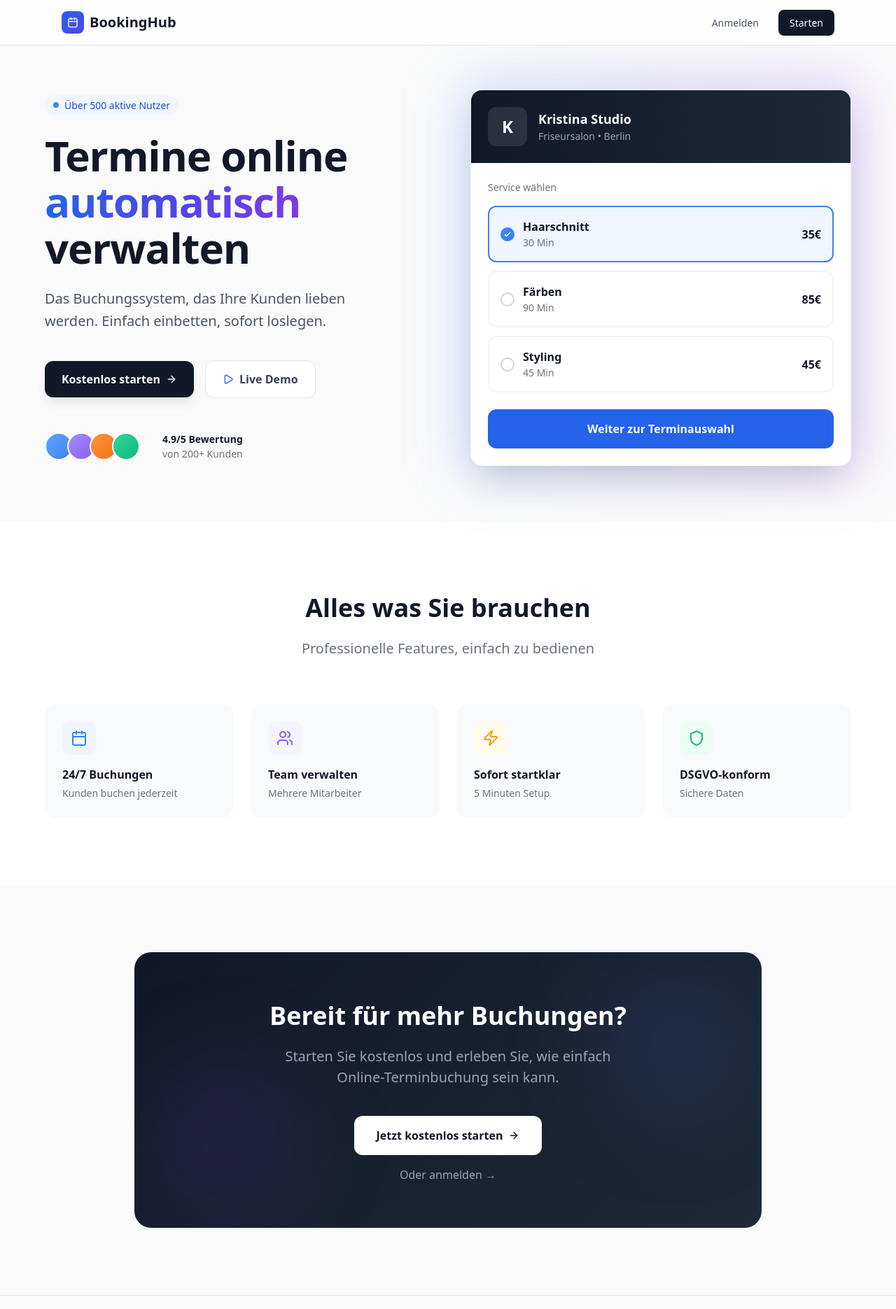
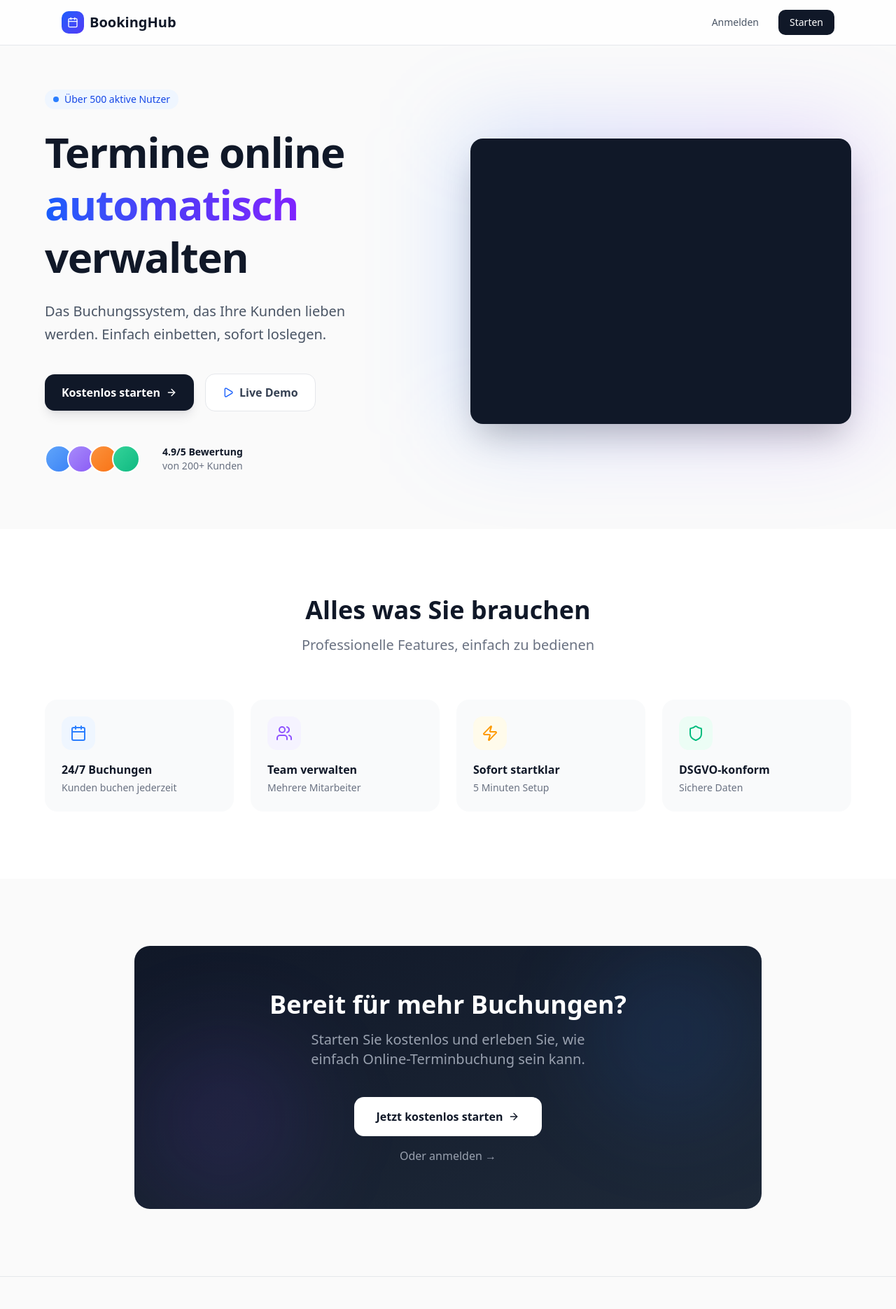
Before and after one commit to maximnechay/booking-hub, a Next.js app: page / in a window 1280 px wide. Shown: the top 1871 px of the page at 70% size. Built offline with nearby package versions, Linux system fonts and the light colour scheme.

Commit message:
feat(landing): refresh homepage layout

```diff
--- a/app/globals.css
+++ b/app/globals.css
@@ -119,6 +119,7 @@
   * {
     @apply border-border outline-ring/50;
   }
+
   body {
     @apply bg-background text-foreground;
   }
--- a/app/page.tsx
+++ b/app/page.tsx
@@ -1,59 +1,23 @@
-'use client'
-
 import Link from 'next/link'
 import { Calendar, Users, Zap, Shield, ArrowRight, Play } from 'lucide-react'
-import { useState } from 'react'
 
 export default function Home() {
-  const [selectedService, setSelectedService] = useState(0)
-
-  const services = [
-    { name: 'Haarschnitt', duration: '30 Min', price: '35€' },
-    { name: 'Färben', duration: '90 Min', price: '85€' },
-    { name: 'Styling', duration: '45 Min', price: '45€' },
-  ]
-
   return (
-    <div style={{ minHeight: '100vh', background: '#fafafa' }}>
+    <div className="min-h-screen bg-[#fafafa]">
       {/* Nav */}
-      <nav style={{
-        position: 'fixed',
-        top: 0,
-        left: 0,
-        right: 0,
-        zIndex: 50,
-        background: 'rgba(255,255,255,0.8)',
-        backdropFilter: 'blur(20px)',
-        borderBottom: '1px solid #e5e7eb'
-      }}>
-        <div style={{ maxWidth: '1152px', margin: '0 auto', padding: '0 24px', height: '64px', display: 'flex', alignItems: 'center', justifyContent: 'space-between' }}>
-          <Link href="/" style={{ display: 'flex', alignItems: 'center', gap: '8px', textDecoration: 'none' }}>
-            <div style={{
-              width: '32px',
-              height: '32px',
-              borderRadius: '8px',
-              background: 'linear-gradient(135deg, #2563eb 0%, #4f46e5 100%)',
-              display: 'flex',
-              alignItems: 'center',
-              justifyContent: 'center'
-            }}>
-              <Calendar style={{ width: '16px', height: '16px', color: 'white' }} />
+      <nav className="fixed top-0 left-0 right-0 z-50 bg-white/80 backdrop-blur-xl border-b border-gray-200">
+        <div className="max-w-6xl mx-auto px-6 h-16 flex items-center justify-between">
+          <Link href="/" className="flex items-center gap-2">
+            <div className="w-8 h-8 rounded-lg bg-gradient-to-br from-blue-600 to-indigo-600 flex items-center justify-center">
+              <Calendar className="w-4 h-4 text-white" />
             </div>
-            <span style={{ fontWeight: 700, fontSize: '20px', color: '#111827' }}>BookingHub</span>
+            <span className="font-bold text-xl text-gray-900">BookingHub</span>
           </Link>
-          <div style={{ display: 'flex', alignItems: 'center', gap: '12px' }}>
-            <Link href="/login" style={{ fontSize: '14px', fontWeight: 500, color: '#4b5563', padding: '8px 16px', textDecoration: 'none' }}>
+          <div className="flex items-center gap-3">
+            <Link href="/login" className="text-sm font-medium text-gray-600 px-4 py-2">
               Anmelden
             </Link>
-            <Link href="/register" style={{
-              fontSize: '14px',
-              fontWeight: 500,
-              color: 'white',
-              background: '#111827',
-              padding: '8px 16px',
-              borderRadius: '8px',
-              textDecoration: 'none'
-            }}>
+            <Link href="/register" className="text-sm font-medium text-white bg-gray-900 px-4 py-2 rounded-lg">
               Starten
             </Link>
           </div>
@@ -61,216 +25,82 @@ export default function Home() {
       </nav>
 
       {/* Hero */}
-      <section style={{ paddingTop: '128px', paddingBottom: '80px', paddingLeft: '24px', paddingRight: '24px' }}>
-        <div style={{ maxWidth: '1152px', margin: '0 auto' }}>
-          <div style={{ display: 'grid', gridTemplateColumns: 'repeat(2, 1fr)', gap: '64px', alignItems: 'center' }}>
+      <section className="pt-32 pb-20 px-6">
+        <div className="max-w-6xl mx-auto">
+          <div className="grid grid-cols-1 lg:grid-cols-2 gap-12 lg:gap-16 items-center">
             {/* Left */}
             <div>
-              <div style={{
-                display: 'inline-flex',
-                alignItems: 'center',
-                gap: '8px',
-                background: '#eff6ff',
-                color: '#1d4ed8',
-                padding: '4px 12px',
-                borderRadius: '9999px',
-                fontSize: '14px',
-                fontWeight: 500,
-                marginBottom: '24px'
-              }}>
-                <span style={{ width: '8px', height: '8px', background: '#3b82f6', borderRadius: '50%' }}></span>
+              <div className="inline-flex items-center gap-2 bg-blue-50 text-blue-700 px-3 py-1 rounded-full text-sm font-medium mb-6">
+                <span className="w-2 h-2 bg-blue-500 rounded-full"></span>
                 Über 500 aktive Nutzer
               </div>
 
-              <h1 style={{ fontSize: '60px', fontWeight: 700, color: '#111827', lineHeight: 1.1, letterSpacing: '-0.02em' }}>
+              <h1 className="text-4xl sm:text-5xl lg:text-6xl font-bold text-gray-900 leading-tight tracking-tight">
                 Termine online
                 <br />
-                <span style={{
-                  background: 'linear-gradient(90deg, #2563eb 0%, #4f46e5 50%, #7c3aed 100%)',
-                  WebkitBackgroundClip: 'text',
-                  WebkitTextFillColor: 'transparent',
-                  backgroundClip: 'text'
-                }}>
+                <span className="bg-gradient-to-r from-blue-600 via-indigo-600 to-violet-600 bg-clip-text text-transparent">
                   automatisch
                 </span>
                 <br />
                 verwalten
               </h1>
 
-              <p style={{ marginTop: '24px', fontSize: '20px', color: '#4b5563', lineHeight: 1.6, maxWidth: '480px' }}>
+              <p className="mt-6 text-lg sm:text-xl text-gray-600 leading-relaxed max-w-md">
                 Das Buchungssystem, das Ihre Kunden lieben werden.
                 Einfach einbetten, sofort loslegen.
               </p>
 
-              <div style={{ marginTop: '40px', display: 'flex', flexWrap: 'wrap', alignItems: 'center', gap: '16px' }}>
+              <div className="mt-10 flex flex-wrap items-center gap-4">
                 <Link
                   href="/register"
-                  style={{
-                    display: 'inline-flex',
-                    alignItems: 'center',
-                    gap: '8px',
-                    background: '#111827',
-                    color: 'white',
-                    padding: '14px 24px',
-                    borderRadius: '12px',
-                    fontWeight: 600,
-                    textDecoration: 'none',
-                    boxShadow: '0 10px 15px -3px rgba(0,0,0,0.1)'
-                  }}
+                  className="inline-flex items-center gap-2 bg-gray-900 text-white px-6 py-3.5 rounded-xl font-semibold shadow-lg shadow-gray-900/10"
                 >
                   Kostenlos starten
-                  <ArrowRight style={{ width: '16px', height: '16px' }} />
+                  <ArrowRight className="w-4 h-4" />
                 </Link>
                 <Link
                   href="/book/kristina"
-                  style={{
-                    display: 'inline-flex',
-                    alignItems: 'center',
-                    gap: '8px',
-                    color: '#374151',
-                    padding: '14px 24px',
-                    borderRadius: '12px',
-                    fontWeight: 600,
-                    textDecoration: 'none',
-                    border: '1px solid #e5e7eb',
-                    background: 'white'
-                  }}
+                  className="inline-flex items-center gap-2 text-gray-700 px-6 py-3.5 rounded-xl font-semibold border border-gray-200 bg-white"
                 >
-                  <Play style={{ width: '16px', height: '16px', color: '#2563eb' }} />
+                  <Play className="w-4 h-4 text-blue-600" />
                   Live Demo
                 </Link>
               </div>
 
-              <div style={{ marginTop: '48px', display: 'flex', alignItems: 'center', gap: '32px' }}>
-                <div style={{ display: 'flex' }}>
+              <div className="mt-12 flex items-center gap-8">
+                <div className="flex">
                   {[1, 2, 3, 4].map((i) => (
-                    <div key={i} style={{
-                      width: '40px',
-                      height: '40px',
-                      borderRadius: '50%',
-                      background: `linear-gradient(135deg, ${['#60a5fa', '#a78bfa', '#fb923c', '#34d399'][i-1]} 0%, ${['#3b82f6', '#8b5cf6', '#f97316', '#10b981'][i-1]} 100%)`,
-                      border: '2px solid white',
-                      marginLeft: i > 1 ? '-8px' : '0'
-                    }} />
+                    <div
+                      key={i}
+                      className={`w-10 h-10 rounded-full border-2 border-white ${i > 1 ? '-ml-2' : ''}`}
+                      style={{
+                        background: `linear-gradient(135deg, ${['#60a5fa', '#a78bfa', '#fb923c', '#34d399'][i - 1]} 0%, ${['#3b82f6', '#8b5cf6', '#f97316', '#10b981'][i - 1]} 100%)`
+                      }}
+                    />
                   ))}
                 </div>
-                <div style={{ fontSize: '14px' }}>
-                  <div style={{ fontWeight: 600, color: '#111827' }}>4.9/5 Bewertung</div>
-                  <div style={{ color: '#6b7280' }}>von 200+ Kunden</div>
+                <div className="text-sm">
+                  <div className="font-semibold text-gray-900">4.9/5 Bewertung</div>
+                  <div className="text-gray-500">von 200+ Kunden</div>
                 </div>
               </div>
             </div>
 
-            {/* Right - Widget */}
-            <div style={{ position: 'relative' }}>
+            {/* Right - Video */}
+            <div className="relative">
               {/* Glow */}
-              <div style={{
-                position: 'absolute',
-                inset: '-16px',
-                background: 'linear-gradient(90deg, rgba(59,130,246,0.2) 0%, rgba(79,70,229,0.2) 50%, rgba(124,58,237,0.2) 100%)',
-                borderRadius: '24px',
-                filter: 'blur(40px)'
-              }}></div>
+              <div className="absolute -inset-4 bg-gradient-to-r from-blue-500/20 via-indigo-500/20 to-violet-500/20 rounded-3xl blur-3xl"></div>
 
-              {/* Card */}
-              <div style={{
-                position: 'relative',
-                background: 'white',
-                borderRadius: '16px',
-                boxShadow: '0 25px 50px -12px rgba(0,0,0,0.15)',
-                border: '1px solid #f3f4f6',
-                overflow: 'hidden'
-              }}>
-                {/* Header */}
-                <div style={{
-                  background: 'linear-gradient(90deg, #111827 0%, #1f2937 100%)',
-                  padding: '24px',
-                  color: 'white'
-                }}>
-                  <div style={{ display: 'flex', alignItems: 'center', gap: '16px' }}>
-                    <div style={{
-                      width: '56px',
-                      height: '56px',
-                      borderRadius: '12px',
-                      background: 'rgba(255,255,255,0.1)',
-                      display: 'flex',
-                      alignItems: 'center',
-                      justifyContent: 'center',
-                      fontSize: '24px',
-                      fontWeight: 700
-                    }}>
-                      K
-                    </div>
-                    <div>
-                      <h3 style={{ fontWeight: 700, fontSize: '18px' }}>Kristina Studio</h3>
-                      <p style={{ color: '#9ca3af', fontSize: '14px' }}>Friseursalon • Berlin</p>
-                    </div>
-                  </div>
-                </div>
+              {/* Video container */}
+              <div className="relative aspect-[4/3] bg-gray-900 rounded-2xl shadow-2xl overflow-hidden">
+                {/* TODO: Замени на своё видео */}
+                {/* Вариант 1: локальный файл */}
+                {/* <video src="/demo.mp4" autoPlay loop muted playsInline className="w-full h-full object-cover" /> */}
 
-                {/* Services */}
-                <div style={{ padding: '24px' }}>
-                  <p style={{ fontSize: '14px', fontWeight: 500, color: '#6b7280', marginBottom: '16px' }}>Service wählen</p>
-                  <div style={{ display: 'flex', flexDirection: 'column', gap: '12px' }}>
-                    {services.map((service, i) => (
-                      <button
-                        key={service.name}
-                        onClick={() => setSelectedService(i)}
-                        style={{
-                          width: '100%',
-                          padding: '16px',
-                          borderRadius: '12px',
-                          border: selectedService === i ? '2px solid #3b82f6' : '2px solid #f3f4f6',
-                          background: selectedService === i ? '#eff6ff' : 'white',
-                          textAlign: 'left',
-                          cursor: 'pointer',
-                          transition: 'all 0.2s'
-                        }}
-                      >
-                        <div style={{ display: 'flex', alignItems: 'center', justifyContent: 'space-between' }}>
-                          <div style={{ display: 'flex', alignItems: 'center', gap: '12px' }}>
-                            <div style={{
-                              width: '20px',
-                              height: '20px',
-                              borderRadius: '50%',
-                              border: selectedService === i ? 'none' : '2px solid #d1d5db',
-                              background: selectedService === i ? '#3b82f6' : 'transparent',
-                              display: 'flex',
-                              alignItems: 'center',
-                              justifyContent: 'center'
-                            }}>
-                              {selectedService === i && (
-                                <svg width="12" height="12" viewBox="0 0 24 24" fill="none" stroke="white" strokeWidth="3">
-                                  <polyline points="20 6 9 17 4 12"></polyline>
-                                </svg>
-                              )}
-                            </div>
-                            <div>
-                              <p style={{ fontWeight: 600, color: '#111827' }}>{service.name}</p>
-                              <p style={{ fontSize: '14px', color: '#6b7280' }}>{service.duration}</p>
-                            </div>
-                          </div>
-                          <span style={{ fontWeight: 700, color: '#111827' }}>{service.price}</span>
-                        </div>
-                      </button>
-                    ))}
-                  </div>
+                {/* Вариант 2: YouTube embed */}
+                {/* <iframe src="https://www.youtube.com/embed/VIDEO_ID" className="w-full h-full" allow="autoplay; encrypted-media" allowFullScreen /> */}
 
-                  <button style={{
-                    width: '100%',
-                    marginTop: '24px',
-                    background: '#2563eb',
-                    color: 'white',
-                    padding: '16px',
-                    borderRadius: '12px',
-                    fontWeight: 600,
-                    border: 'none',
-                    cursor: 'pointer',
-                    fontSize: '16px'
-                  }}>
-                    Weiter zur Terminauswahl
-                  </button>
-                </div>
+
               </div>
             </div>
           </div>
@@ -278,45 +108,30 @@ export default function Home() {
       </section>
 
       {/* Features */}
-      <section style={{ padding: '96px 24px', background: 'white' }}>
-        <div style={{ maxWidth: '1152px', margin: '0 auto' }}>
-          <div style={{ textAlign: 'center', marginBottom: '64px' }}>
-            <h2 style={{ fontSize: '36px', fontWeight: 700, color: '#111827' }}>
+      <section className="py-24 px-6 bg-white">
+        <div className="max-w-6xl mx-auto">
+          <div className="text-center mb-16">
+            <h2 className="text-3xl sm:text-4xl font-bold text-gray-900">
               Alles was Sie brauchen
             </h2>
-            <p style={{ marginTop: '16px', fontSize: '20px', color: '#6b7280' }}>
+            <p className="mt-4 text-lg sm:text-xl text-gray-500">
               Professionelle Features, einfach zu bedienen
             </p>
           </div>
 
-          <div style={{ display: 'grid', gridTemplateColumns: 'repeat(4, 1fr)', gap: '24px' }}>
+          <div className="grid grid-cols-1 sm:grid-cols-2 lg:grid-cols-4 gap-6">
             {[
-              { icon: Calendar, title: '24/7 Buchungen', desc: 'Kunden buchen jederzeit', color: '#3b82f6', bg: '#eff6ff' },
-              { icon: Users, title: 'Team verwalten', desc: 'Mehrere Mitarbeiter', color: '#8b5cf6', bg: '#f5f3ff' },
-              { icon: Zap, title: 'Sofort startklar', desc: '5 Minuten Setup', color: '#f59e0b', bg: '#fffbeb' },
-              { icon: Shield, title: 'DSGVO-konform', desc: 'Sichere Daten', color: '#10b981', bg: '#ecfdf5' },
+              { icon: Calendar, title: '24/7 Buchungen', desc: 'Kunden buchen jederzeit', color: 'text-blue-500', bg: 'bg-blue-50' },
+              { icon: Users, title: 'Team verwalten', desc: 'Mehrere Mitarbeiter', color: 'text-violet-500', bg: 'bg-violet-50' },
+              { icon: Zap, title: 'Sofort startklar', desc: '5 Minuten Setup', color: 'text-amber-500', bg: 'bg-amber-50' },
+              { icon: Shield, title: 'DSGVO-konform', desc: 'Sichere Daten', color: 'text-emerald-500', bg: 'bg-emerald-50' },
             ].map((f) => (
-              <div key={f.title} style={{
-                padding: '24px',
-                borderRadius: '16px',
-                background: '#f9fafb',
-                border: '1px solid transparent',
-                transition: 'all 0.3s'
-              }}>
-                <div style={{
-                  width: '48px',
-                  height: '48px',
-                  borderRadius: '12px',
-                  background: f.bg,
-                  display: 'flex',
-                  alignItems: 'center',
-                  justifyContent: 'center',
-                  marginBottom: '16px'
-                }}>
-                  <f.icon style={{ width: '24px', height: '24px', color: f.color }} />
+              <div key={f.title} className="p-6 rounded-2xl bg-gray-50 hover:bg-gray-100 transition-colors">
+                <div className={`w-12 h-12 rounded-xl ${f.bg} flex items-center justify-center mb-4`}>
+                  <f.icon className={`w-6 h-6 ${f.color}`} />
                 </div>
-                <h3 style={{ fontWeight: 700, color: '#111827', marginBottom: '4px' }}>{f.title}</h3>
-                <p style={{ color: '#6b7280', fontSize: '14px' }}>{f.desc}</p>
+                <h3 className="font-bold text-gray-900 mb-1">{f.title}</h3>
+                <p className="text-gray-500 text-sm">{f.desc}</p>
               </div>
             ))}
           </div>
@@ -324,63 +139,29 @@ export default function Home() {
       </section>
 
       {/* CTA */}
-      <section style={{ padding: '96px 24px' }}>
-        <div style={{ maxWidth: '896px', margin: '0 auto' }}>
-          <div style={{
-            position: 'relative',
-            overflow: 'hidden',
-            borderRadius: '24px',
-            background: 'linear-gradient(135deg, #111827 0%, #1f2937 100%)',
-            padding: '64px'
-          }}>
+      <section className="py-24 px-6">
+        <div className="max-w-4xl mx-auto">
+          <div className="relative overflow-hidden rounded-3xl bg-gradient-to-br from-gray-900 to-gray-800 p-12 sm:p-16">
             {/* Decorations */}
-            <div style={{
-              position: 'absolute',
-              top: 0,
-              right: 0,
-              width: '256px',
-              height: '256px',
-              background: 'rgba(59,130,246,0.1)',
-              borderRadius: '50%',
-              filter: 'blur(60px)'
-            }}></div>
-            <div style={{
-              position: 'absolute',
-              bottom: 0,
-              left: 0,
-              width: '256px',
-              height: '256px',
-              background: 'rgba(124,58,237,0.1)',
-              borderRadius: '50%',
-              filter: 'blur(60px)'
-            }}></div>
+            <div className="absolute top-0 right-0 w-64 h-64 bg-blue-500/10 rounded-full blur-3xl"></div>
+            <div className="absolute bottom-0 left-0 w-64 h-64 bg-violet-500/10 rounded-full blur-3xl"></div>
 
-            <div style={{ position: 'relative', textAlign: 'center' }}>
-              <h2 style={{ fontSize: '36px', fontWeight: 700, color: 'white', marginBottom: '16px' }}>
+            <div className="relative text-center">
+              <h2 className="text-3xl sm:text-4xl font-bold text-white mb-4">
                 Bereit für mehr Buchungen?
               </h2>
-              <p style={{ fontSize: '20px', color: '#9ca3af', marginBottom: '40px', maxWidth: '480px', margin: '0 auto 40px' }}>
+              <p className="text-lg sm:text-xl text-gray-400 mb-10 max-w-md mx-auto">
                 Starten Sie kostenlos und erleben Sie, wie einfach Online-Terminbuchung sein kann.
               </p>
-              <div style={{ display: 'flex', flexDirection: 'column', alignItems: 'center', gap: '16px' }}>
+              <div className="flex flex-col items-center gap-4">
                 <Link
                   href="/register"
-                  style={{
-                    display: 'inline-flex',
-                    alignItems: 'center',
-                    gap: '8px',
-                    background: 'white',
-                    color: '#111827',
-                    padding: '16px 32px',
-                    borderRadius: '12px',
-                    fontWeight: 600,
-                    textDecoration: 'none'
-                  }}
+                  className="inline-flex items-center gap-2 bg-white text-gray-900 px-8 py-4 rounded-xl font-semibold"
                 >
                   Jetzt kostenlos starten
-                  <ArrowRight style={{ width: '16px', height: '16px' }} />
+                  <ArrowRight className="w-4 h-4" />
                 </Link>
-                <Link href="/login" style={{ color: '#9ca3af', textDecoration: 'none', fontWeight: 500 }}>
+                <Link href="/login" className="text-gray-400 font-medium hover:text-gray-300">
                   Oder anmelden →
                 </Link>
               </div>
@@ -390,27 +171,19 @@ export default function Home() {
       </section>
 
       {/* Footer */}
-      <footer style={{ borderTop: '1px solid #e5e7eb', padding: '48px 24px' }}>
-        <div style={{ maxWidth: '1152px', margin: '0 auto', display: 'flex', alignItems: 'center', justifyContent: 'space-between' }}>
-          <div style={{ display: 'flex', alignItems: 'center', gap: '8px' }}>
-            <div style={{
-              width: '24px',
-              height: '24px',
-              borderRadius: '4px',
-              background: '#111827',
-              display: 'flex',
-              alignItems: 'center',
-              justifyContent: 'center'
-            }}>
-              <Calendar style={{ width: '12px', height: '12px', color: 'white' }} />
+      <footer className="border-t border-gray-200 py-12 px-6">
+        <div className="max-w-6xl mx-auto flex flex-col sm:flex-row items-center justify-between gap-6">
+          <div className="flex items-center gap-2">
+            <div className="w-6 h-6 rounded bg-gray-900 flex items-center justify-center">
+              <Calendar className="w-3 h-3 text-white" />
             </div>
-            <span style={{ fontWeight: 600, color: '#111827' }}>BookingHub</span>
-            <span style={{ color: '#9ca3af' }}>© {new Date().getFullYear()}</span>
+            <span className="font-semibold text-gray-900">BookingHub</span>
+            <span className="text-gray-400">© {new Date().getFullYear()}</span>
           </div>
-          <div style={{ display: 'flex', alignItems: 'center', gap: '32px' }}>
-            <Link href="/login" style={{ fontSize: '14px', color: '#6b7280', textDecoration: 'none' }}>Anmelden</Link>
-            <Link href="/register" style={{ fontSize: '14px', color: '#6b7280', textDecoration: 'none' }}>Registrieren</Link>
-            <Link href="/dashboard" style={{ fontSize: '14px', color: '#6b7280', textDecoration: 'none' }}>Dashboard</Link>
+          <div className="flex items-center gap-8">
+            <Link href="/impressum" className="text-sm text-gray-500 hover:text-gray-700">Impressum</Link>
+            <Link href="/datenschutz" className="text-sm text-gray-500 hover:text-gray-700">Datenschutz</Link>
+            <Link href="/login" className="text-sm text-gray-500 hover:text-gray-700">Anmelden</Link>
           </div>
         </div>
       </footer>
```
